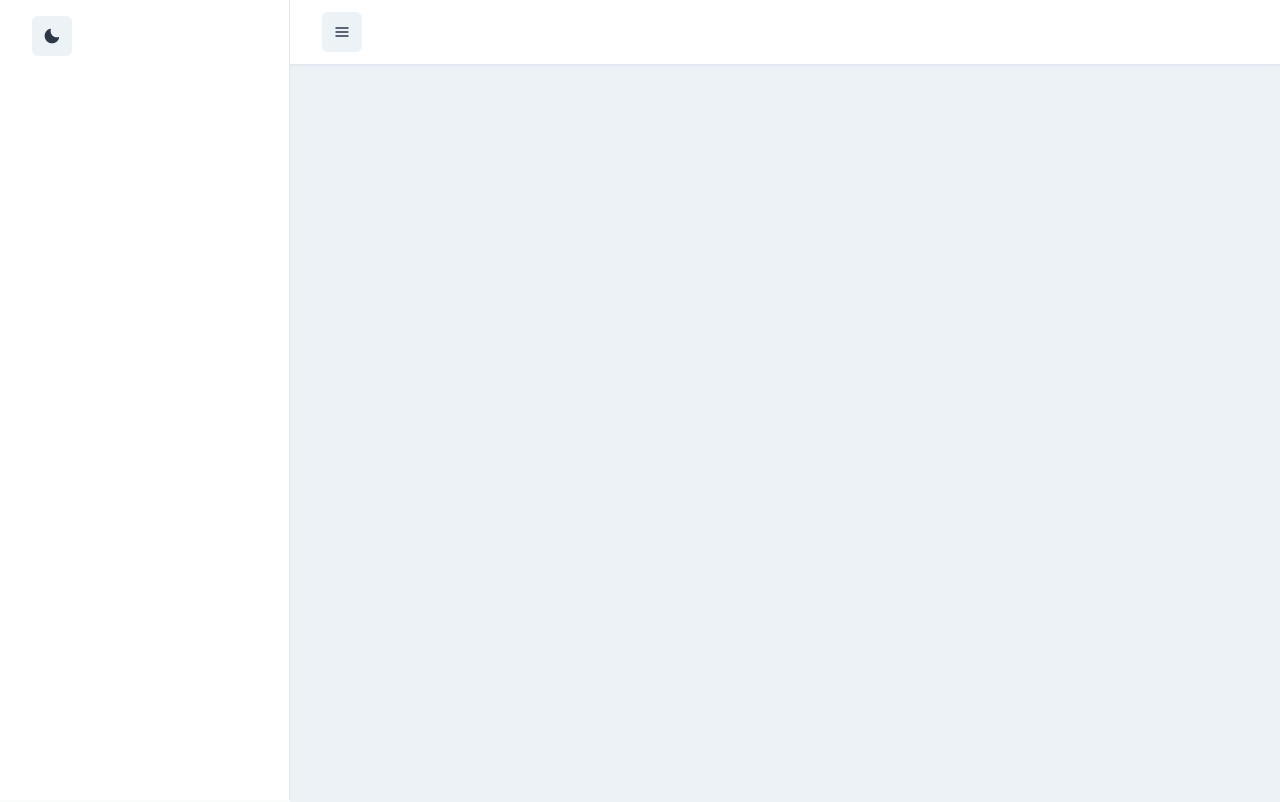
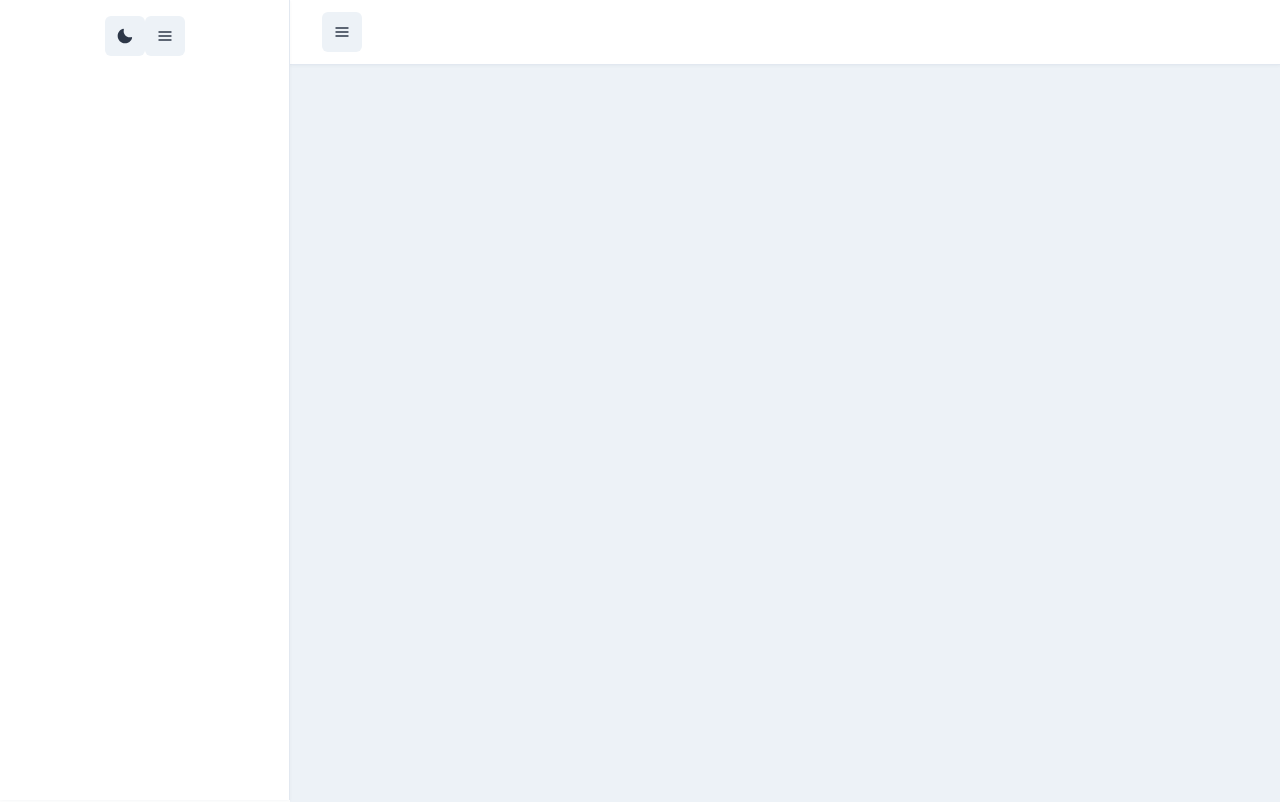
Before and after one commit to brunolipe-a/valhalla, a Next.js app: page / in a window 1280 px wide. Shown: the top 802 px of the page. Built offline with nearby package versions, Linux system fonts and the light colour scheme.

Commit message:
:sparkles: (layout) Adicionando toogleSideNav

```diff
--- a/src/pages/index.tsx
+++ b/src/pages/index.tsx
@@ -1,9 +1,12 @@
+import { useCallback, useEffect, useMemo, useState } from 'react'
+
 import { HamburgerIcon, MoonIcon, SunIcon } from '@chakra-ui/icons'
 import {
   Box,
   Button,
   Flex,
   IconButton,
+  useBreakpointValue,
   useColorMode,
   useColorModeValue
 } from '@chakra-ui/react'
@@ -11,7 +14,29 @@ import {
 import Head from 'next/head'
 
 export default function Home() {
+  const [openSideNav, setOpenSideNav] = useState(true)
+  const [overlay, setOverlay] = useState(false)
+  const lgBreakingPoint = useBreakpointValue({ base: true, lg: false })
+
   const { colorMode, toggleColorMode } = useColorMode()
+
+  const sideNavWidth = useMemo(() => (openSideNav ? 290 : 74), [openSideNav])
+  const sideNavMargin = useMemo(() => (lgBreakingPoint ? 0 : sideNavWidth), [
+    sideNavWidth,
+    lgBreakingPoint
+  ])
+
+  useEffect(() => {
+    setOpenSideNav(!lgBreakingPoint)
+    setOverlay(false)
+  }, [lgBreakingPoint])
+
+  const toggleSideNav = useCallback(() => {
+    if (lgBreakingPoint) {
+      setOverlay(!openSideNav)
+    }
+    setOpenSideNav(!openSideNav)
+  }, [lgBreakingPoint, openSideNav])
 
   return (
     <Flex position="relative">
@@ -20,24 +45,57 @@ export default function Home() {
         <link rel="icon" href="/favicon.ico" />
       </Head>
       <Flex
-        w={290}
+        w={sideNavWidth}
         minH="100vh"
         zIndex={999}
         overflow="hidden"
         shadow="base"
-        px={8}
+        align="center"
+        direction="column"
         py={4}
+        bg={useColorModeValue('white', 'gray.800')}
+        transform={{
+          base: openSideNav ? 'translateX(0)' : 'translateX(-100%)',
+          lg: 'translateX(0)'
+        }}
         position="fixed"
+        transition="width 450ms ease, transform 450ms ease"
         borderRight="1px solid"
         borderRightColor={useColorModeValue('gray.200', 'whiteAlpha.100')}
       >
-        <IconButton
-          aria-label="Toggle Theme"
-          onClick={toggleColorMode}
-          icon={colorMode === 'light' ? <MoonIcon /> : <SunIcon />}
+        <Flex justify="center" wrap="wrap">
+          <IconButton
+            aria-label="Toggle Theme"
+            onClick={toggleColorMode}
+            icon={colorMode === 'light' ? <MoonIcon /> : <SunIcon />}
+          />
+          <IconButton
+            aria-label="Hamburger"
+            icon={<HamburgerIcon />}
+            onClick={toggleSideNav}
+          />
+        </Flex>
+      </Flex>
+      {overlay && (
+        <Box
+          display={{ base: 'block', lg: 'none' }}
+          position="fixed"
+          top={0}
+          right={0}
+          bottom={0}
+          left={0}
+          zIndex={900}
+          bg="rgba(16,25,36,0.4)"
+          onClick={toggleSideNav}
         />
-      </Flex>
-      <Flex pl={290} w="100%" direction="column" minH="100vh">
+      )}
+      <Flex
+        pl={sideNavMargin}
+        w="100%"
+        direction="column"
+        minH="100vh"
+        transition="padding-left 450ms ease"
+      >
         <Flex
           h={65}
           minW={320}
@@ -45,7 +103,8 @@ export default function Home() {
           position="fixed"
           top={0}
           right={0}
-          left={290}
+          left={sideNavMargin}
+          transition="left 450ms ease"
           bg={useColorModeValue('white', 'gray.800')}
           px={8}
           align="center"
@@ -53,7 +112,11 @@ export default function Home() {
           borderBottom="1px solid"
           borderBottomColor={useColorModeValue('gray.200', 'whiteAlpha.100')}
         >
-          <IconButton aria-label="Hamburger" icon={<HamburgerIcon />} />
+          <IconButton
+            aria-label="Hamburger"
+            icon={<HamburgerIcon />}
+            onClick={toggleSideNav}
+          />
         </Flex>
         <Box w="100%" h={1000} bg={useColorModeValue('gray.100', 'gray.900')} />
         <Box
```
